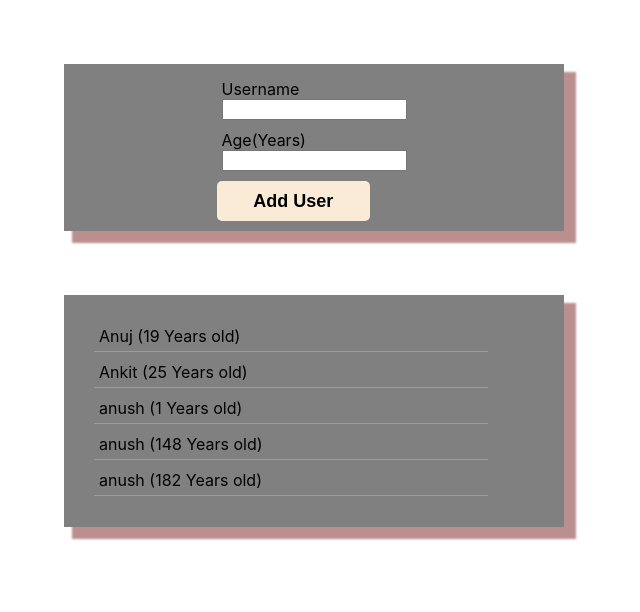
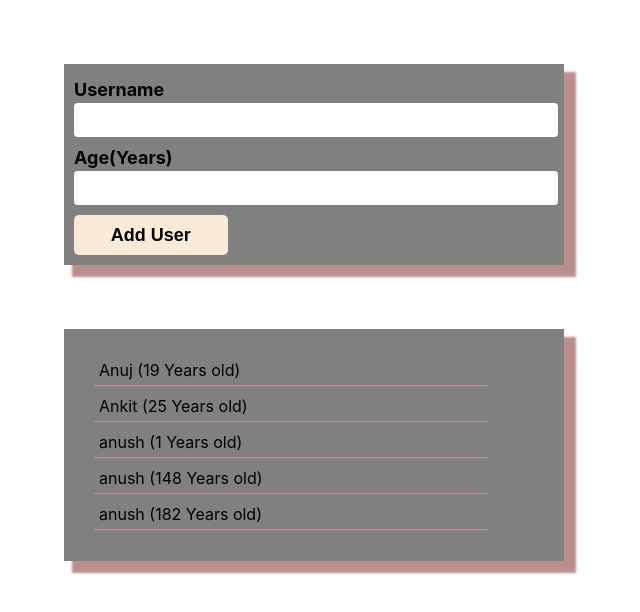
Before and after one commit to rajeevshivah/user-record, a React (Create React App) app: page / in a window 1280 px wide. Shown: the top 612 px of the page, without its empty margins (320-960 px from the left). Built offline with nearby package versions, Linux system fonts and the light colour scheme.

Commit message:
design reset

```diff
--- a/src/components/InputForm/UserForm.js
+++ b/src/components/InputForm/UserForm.js
@@ -3,6 +3,7 @@ import React, { useState } from "react";
 import Button from "../UI/Button/Button";
 import InputCrad from "../UI/Cards/InputCrad";
 import WrapperCard from "../UI/Cards/WrapperCard";
+import style from "./UserForm.module.css";
 
 const UserForm = (props) => {
   const [newEntry, setNewEntry] = useState({});
@@ -36,19 +37,21 @@ const UserForm = (props) => {
     props.addRecord(newEntry);
   };
   return (
-    <WrapperCard>
-      <form onSubmit={formSubmitHandler}>
+    <form onSubmit={formSubmitHandler}>
+      <WrapperCard>
         <InputCrad>
-          <label>Username</label>
+          <label className={style.label}>Username</label>
           <input
+            className={style.input}
             type="text"
             name="username"
             onChange={(event) => userRecordHandler(event)}
           />
         </InputCrad>
         <InputCrad>
-          <label>Age(Years)</label>
+          <label className={style.label}>Age(Years)</label>
           <input
+            className={style.input}
             type="number"
             name="age"
             onChange={(event) => userRecordHandler(event)}
@@ -57,8 +60,8 @@ const UserForm = (props) => {
         <Button type="submit" trigger={true}>
           Add User
         </Button>
-      </form>
-    </WrapperCard>
+      </WrapperCard>
+    </form>
   );
 };
 
--- a/src/components/InputForm/UserForm.module.css
+++ b/src/components/InputForm/UserForm.module.css
@@ -1,10 +1,10 @@
-label {
+.label {
   font-size: large;
   font-weight: bold;
   margin-bottom: 3px;
 }
-input {
-  width: 40vw;
+.input {
+  width: 100%;
   height: 4vh;
   border-radius: 4px;
   border: none;
--- a/src/components/UI/Button/Button.module.css
+++ b/src/components/UI/Button/Button.module.css
@@ -17,8 +17,7 @@
 
 .button_style:hover {
   cursor: pointer;
-  width: 13vw;
-  height: 6vh;
+
   background-color: beige;
   color: brown;
 }
```
